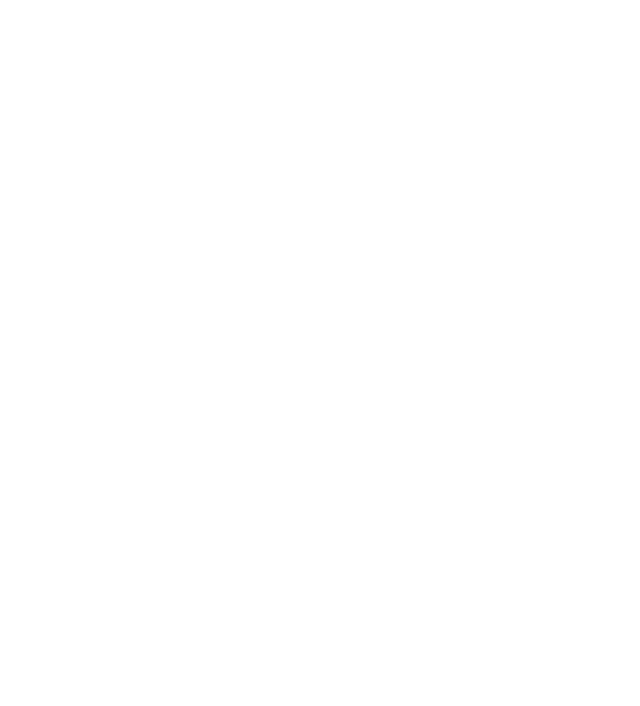
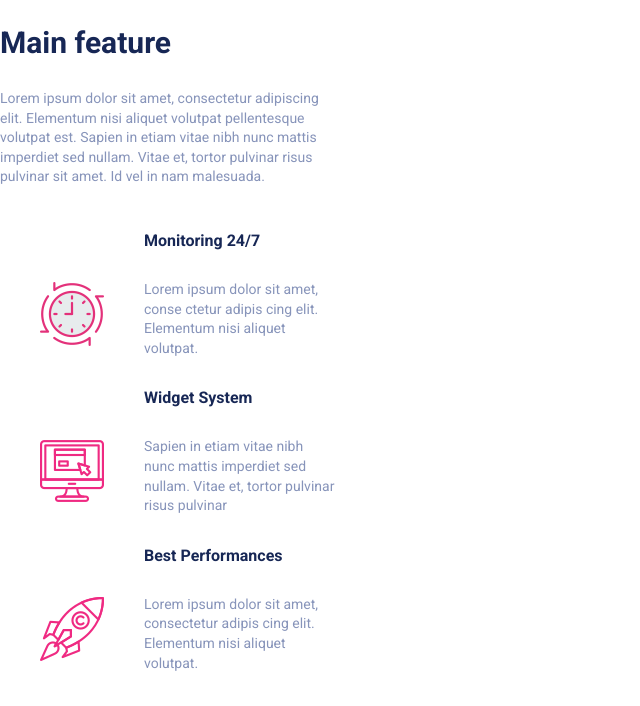
Before and after one commit to ARNIXGAMER/mir-landing-page, a plain HTML site: page index.html in a window 1280 px wide. Shown: the whole page, without its empty margins (0-640 px from the left). Drawn offline with Linux system fonts and the light colour scheme.

Commit message:
main feature1movil

```diff
--- a/index.html
+++ b/index.html
@@ -10,6 +10,52 @@
     <title>Document</title>
 </head>
 <body>
+    <section class="mainfeature">
+        <div class="mainfeture__header">
+           <h2> Main feature</h2>
+        </div>
+        <div class="mainfeature__body-1">
+           <p>
+               Lorem ipsum dolor sit amet,
+               consectetur adipiscing elit.
+               Elementum nisi aliquet volutpat
+               pellentesque volutpat est.
+               Sapien in etiam vitae nibh nunc mattis
+               imperdiet sed nullam. Vitae et,
+               tortor pulvinar risus pulvinar sit amet.
+               Id vel in nam malesuada.
+           </p>
+        </div>
+        <div class="mainfeature__body-2columnas">
+           <figure id="fig1">
+               <img src="images/planning.png" alt="planning">
+           </figure>
+           <h3 id="ti1"> Monitoring 24/7</h3>
+             <p id="pa1">
+               Lorem ipsum dolor sit amet, conse
+               ctetur adipis cing elit. Elementum nisi
+               aliquet volutpat.
+             </p>
+              <figure id="fig2">
+               <img src="images/web.png" alt="web">
+           </figure>
+           <h3 id="ti2"> Widget System</h3>
+           <p id="pa2">
+               Sapien in etiam vitae nibh nunc mattis
+               imperdiet sed nullam. Vitae et, tortor
+               pulvinar risus pulvinar
+             </p>
+             <figure id="fig3">
+               <img src="images/speed.png" alt="cohete">
+           </figure>
+           <h3 id="ti3"> Best Performances</h3>
+           <p id="pa3">
+               Lorem ipsum dolor sit amet,
+               consectetur adipis cing elit. Elementum
+               nisi aliquet volutpat.
+             </p>
+        </div>
 
+       </section>
 </body>
 </html>
--- a/style.css
+++ b/style.css
@@ -3,3 +3,129 @@
     --secundary-color:#EF2A82;
     --font-color:#8794BA;
 }
+
+.mainfeature{
+    display: flex;
+    flex-direction: column;
+    align-items: flex-start;
+    padding: 0px;
+    gap: 40px;
+
+   /* position: absolute;
+    width: 335px;
+    height: 529px;
+    left: 20px;
+    top: 780px;*/
+
+}
+.mainfeture__header{
+    width: 335px;
+    height: 35px;
+   }
+.mainfeture__header>h2{
+font-family: 'Roboto';
+font-style: normal;
+font-weight: 700;
+font-size: 30px;
+line-height: 35px;
+color:var(--primary-color);
+}
+.mainfeature__body-1{
+    width: 335px;
+    height: 100px;
+    gap: 100px;
+}
+
+.mainfeature__body-1>p{
+    font-family: 'Roboto';
+    font-style: normal;
+    font-weight: 400;
+    font-size: 14px;
+    line-height: 140%;
+    color:var(--font-color);
+
+}
+.mainfeature__body-2columnas{
+    width: 335px;
+    height: 180px;
+    display: grid;
+    grid-template-columns: 1fr 3fr;
+    grid-template-rows:1fr 2fr 1fr 2fr 1fr 2fr;
+    justify-content:space-between;
+    align-content: space-between;
+    justify-items: start;
+    gap: row-gap;
+}
+#fig1{
+grid-column: 1;
+grid-row: 2;
+}
+#fig2{
+    grid-column: 1;
+    grid-row: 4;
+    }
+#fig3{
+        grid-column: 1;
+        grid-row: 6;
+        }
+#ti1{
+    grid-column: 2;
+    grid-row: 1;
+    font-family: 'Roboto';
+    font-style: normal;
+    font-size: 16px;
+    line-height: 19px;
+    color:var(--primary-color);
+}
+
+#ti2{
+    grid-column: 2;
+    grid-row: 3;
+    font-family: 'Roboto';
+    font-style: normal;
+    font-size: 16px;
+    line-height: 19px;
+    color:var(--primary-color);
+}
+#ti3{
+    grid-column: 2;
+    grid-row: 5;
+    font-family: 'Roboto';
+    font-style: normal;
+    font-size: 16px;
+    line-height: 19px;
+    color:var(--primary-color);
+}
+#pa1{
+    grid-column: 2;
+    grid-row: 2;
+    font-family: 'Roboto';
+    font-style: normal;
+    font-weight: 400;
+    font-size: 14px;
+    line-height: 140%;
+    color:var(--font-color);
+
+}
+#pa2{
+    grid-column: 2;
+    grid-row: 4;
+    font-family: 'Roboto';
+    font-style: normal;
+    font-weight: 400;
+    font-size: 14px;
+    line-height: 140%;
+    color:var(--font-color);
+
+}
+#pa3{
+    grid-column: 2;
+    grid-row: 6;
+    font-family: 'Roboto';
+    font-style: normal;
+    font-weight: 400;
+    font-size: 14px;
+    line-height: 140%;
+    color:var(--font-color);
+
+}
```
Also changed, not shown: images/planning.png (added), images/speed.png (added), images/web.png (added).
